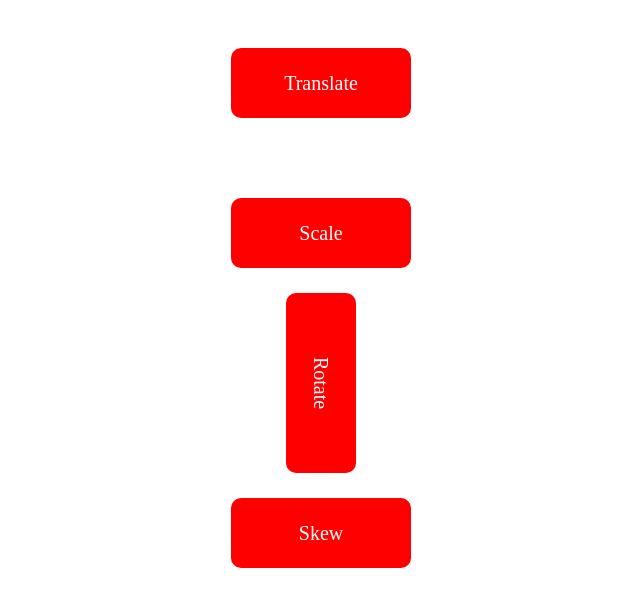
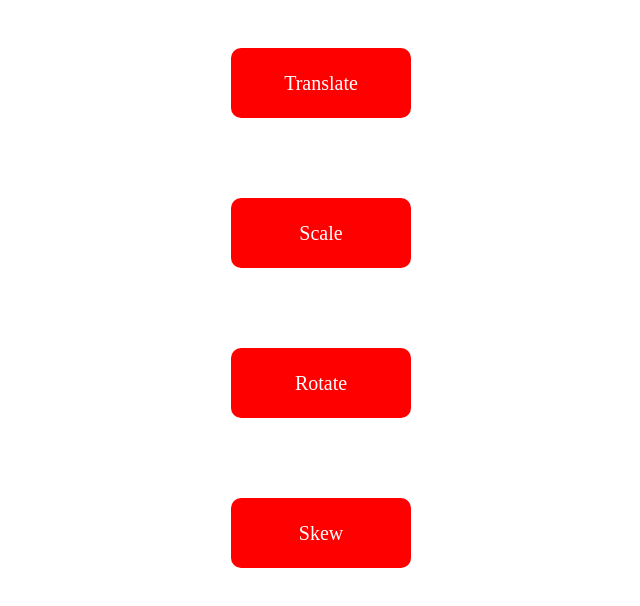
Before and after one commit to jordan-ashbacher/advanced-css, a plain HTML site: page transforms/index.html in a window 1280 px wide. In both pictures the pointer is over the element "Rotate". Shown: the whole page, without its empty margins (319-959 px from the left). Drawn offline with Linux system fonts and the light colour scheme.

Commit message:
test turn and gradient with rotate property

```diff
--- a/transforms/style.css
+++ b/transforms/style.css
@@ -36,5 +36,7 @@
 }
 
 #rotate:hover {
-    transform: rotate(90deg)
+    /* transform: rotate(90deg) */
+    /* transform: rotate(1turn) */
+    transform: rotate(400grad)
 }
```
